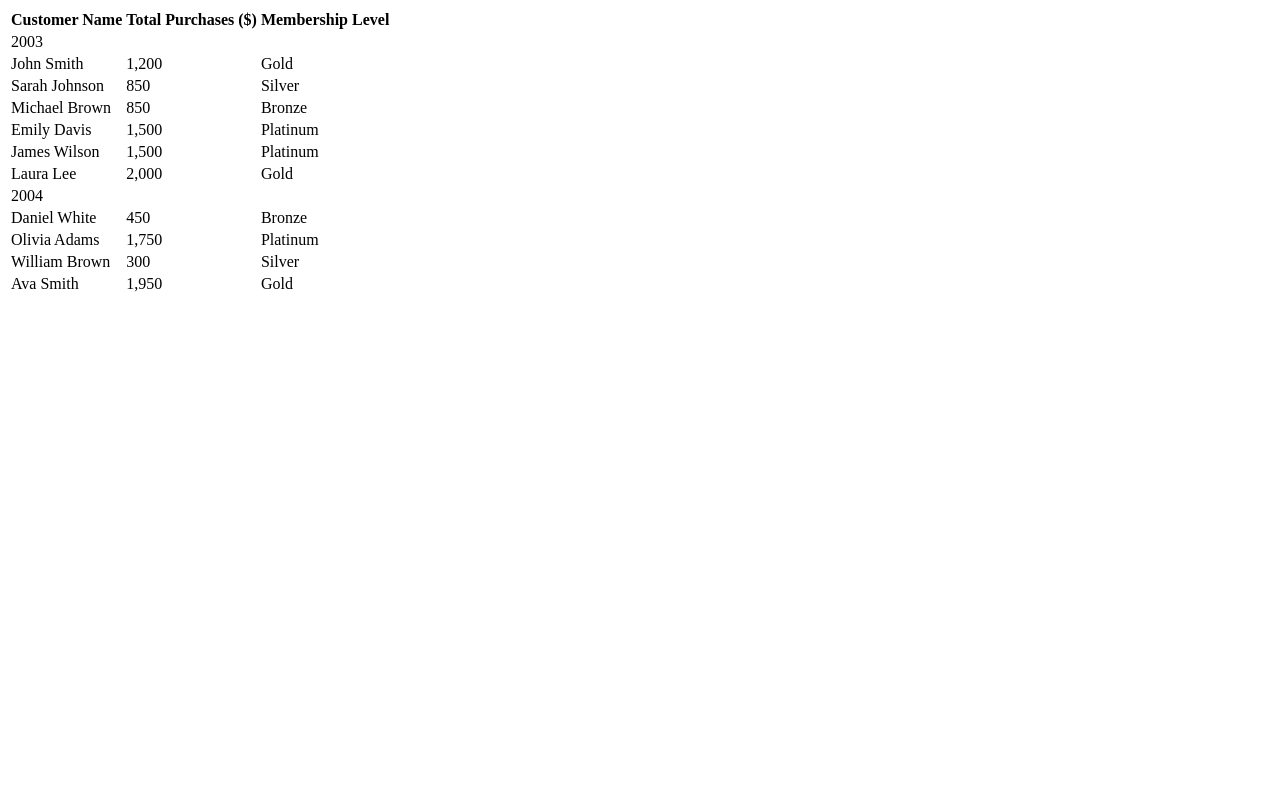
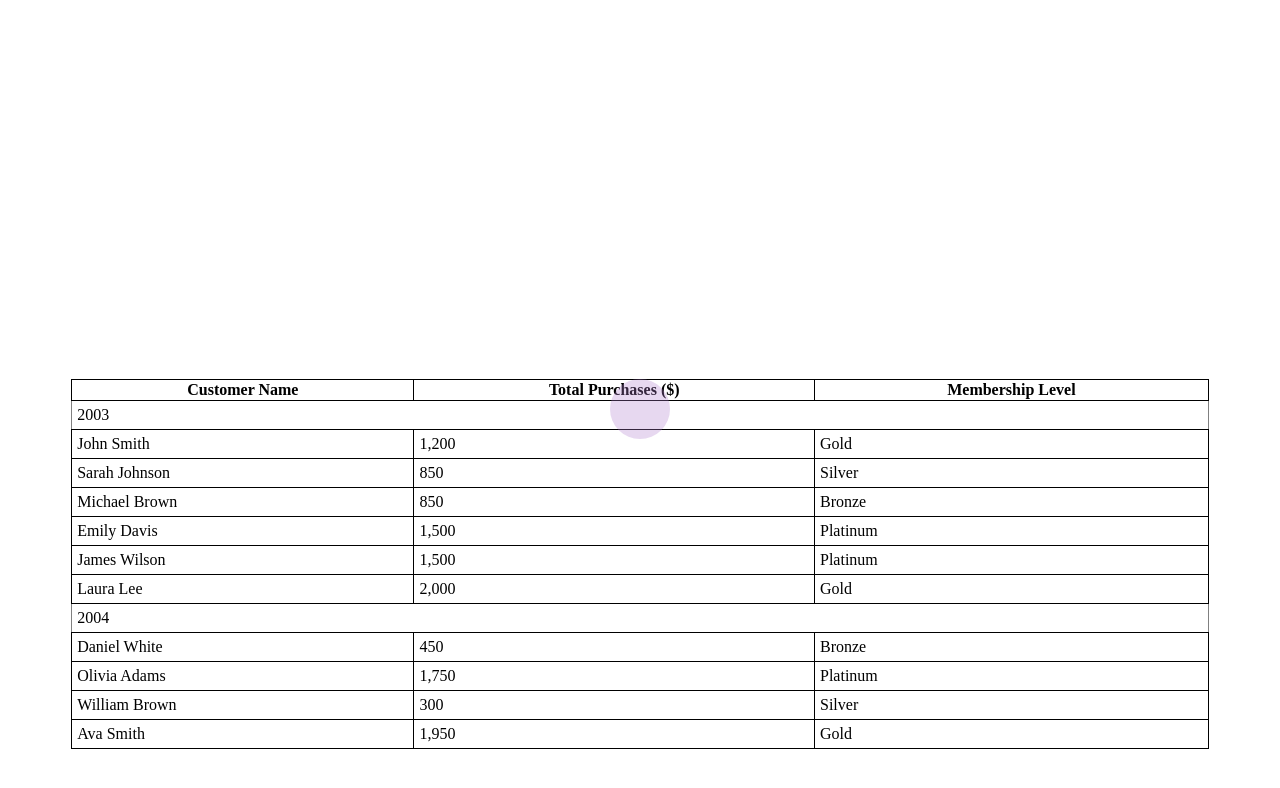
Before and after one commit to helfemida/CustomToolTip, a plain HTML site: page index.html in a window 1280 px wide. Drawn offline with Linux system fonts and the light colour scheme.

Commit message:
toolti working properly

```diff
--- a/index.html
+++ b/index.html
@@ -81,6 +81,7 @@
             </tr>
 
         </table>
+        <div id="cursor-bg"></div>
     </body>
     </html>
     </div>
--- a/script.js
+++ b/script.js
@@ -1,18 +1,23 @@
-// script.js
 
 const tooltipContainer = document.querySelector('.tooltip-container');
 const customTooltip = document.getElementById('custom-tooltip');
+var cursor = document.getElementById('cursor-bg');
 
 tooltipContainer.addEventListener('mouseover', (e) => {
     if (e.target.classList.contains('element')) {
         const tooltipText = e.target.getAttribute('data-tooltip');
         customTooltip.textContent = tooltipText;
         customTooltip.style.display = 'block';
-        customTooltip.style.left = e.target.offsetLeft + 'px';
-        customTooltip.style.top = e.target.offsetTop + e.target.offsetHeight + 'px';
+
+        customTooltip.style.top = e.pageY + 'px';
+        customTooltip.style.left = e.pageX + 'px';
+
     }
 });
 
+
+
 tooltipContainer.addEventListener('mouseout', () => {
     customTooltip.style.display = 'none';
+
 });
--- a/style/styles.css
+++ b/style/styles.css
@@ -10,11 +10,32 @@
     z-index: 1;
     font-size: 14px;
 }
+table, th, td {
+    border: 1px solid;
+    border-collapse: collapse;
 
-.element {
+  }
+.year{
+    border: none;
+}
+table{
+    border: 1px solid gray;
+    width: 90%
+
+}
+.element, td{
     cursor: pointer;
+    padding: 5px;
 }
-
+#cursor-bg{
+    width: 60px;
+    height: 60px;
+    border-radius: 50%;
+    background-color: rgba(176, 126, 204,0.3);
+    position: absolute;
+}
 .tooltip-container {
     display: flex;
+    justify-content: center;
+    margin-top: 30%;
 }
```
